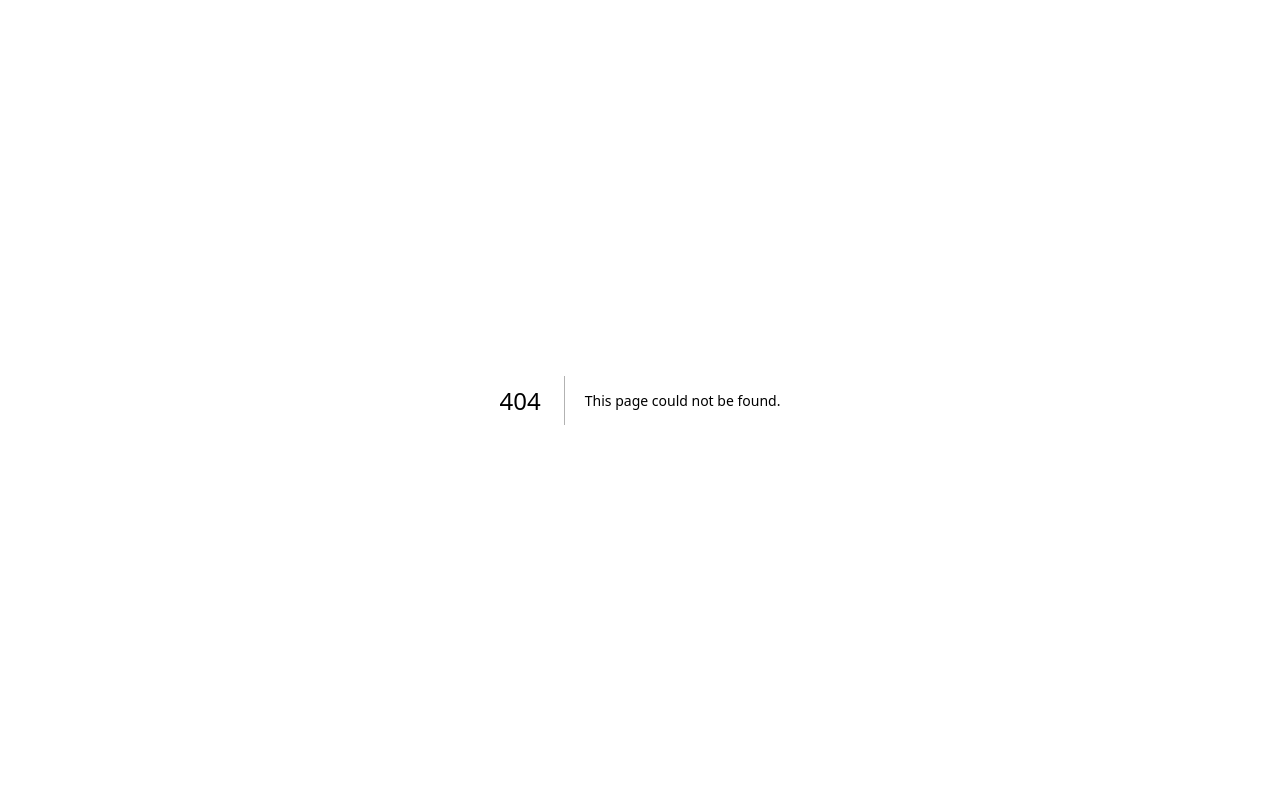
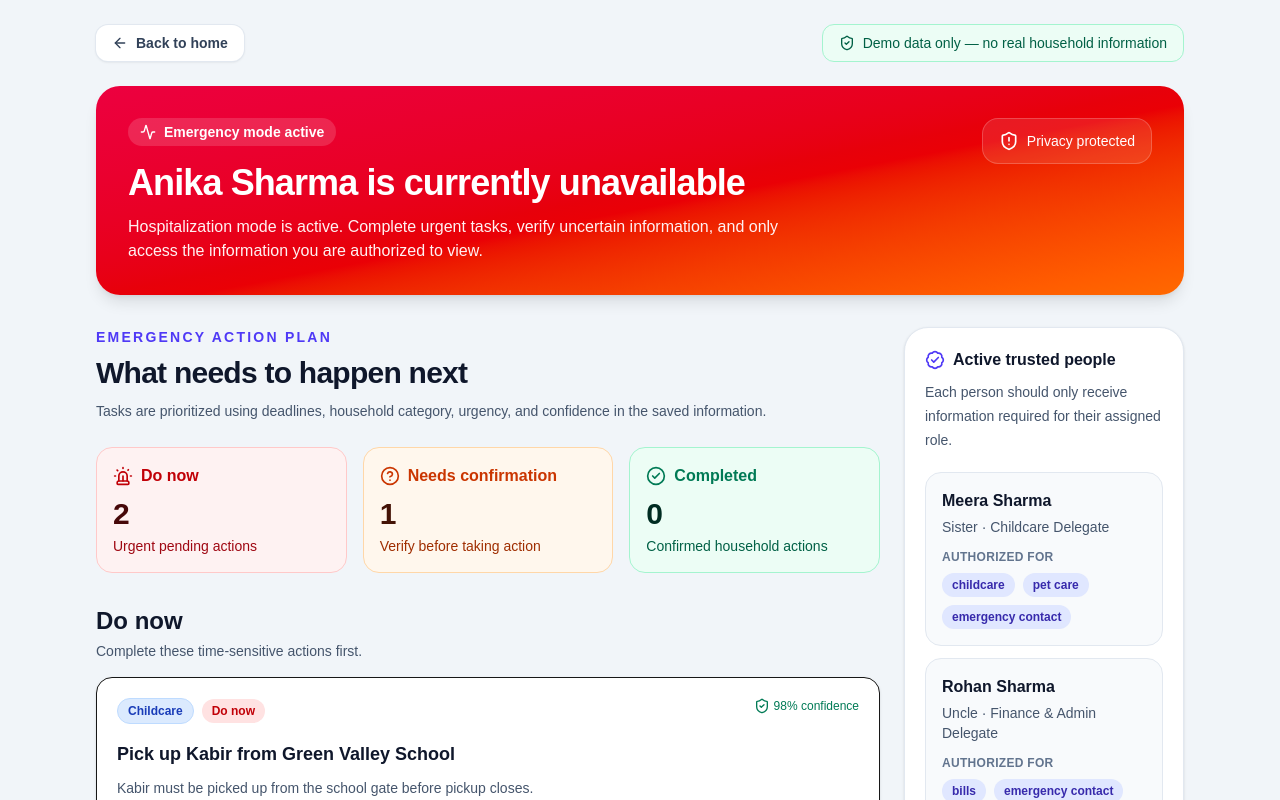
Before and after one commit to Mayank-Ninawe/last-mile-memory, a Next.js app: page /emergency in a window 1280 px wide. Before the commit this address had no page. Shown: the top 800 px of the page. Built offline with nearby package versions, Linux system fonts and the light colour scheme.

Commit message:
Add emergency mode dashboard page

```diff
--- /dev/null
+++ b/app/emergency/page.tsx
@@ -0,0 +1,118 @@
+import Link from "next/link";
+import { ArrowLeft, BadgeCheck, ShieldCheck } from "lucide-react";
+
+import { EmergencyBanner } from "@/components/emergency/emergency-banner";
+import { EmergencyTaskBoard } from "@/components/emergency/emergency-task-board";
+import { anikaHousehold } from "@/lib/demo/anika-household";
+
+export default function EmergencyPage() {
+  const activeDelegates = anikaHousehold.delegates.filter(
+    (delegate) => delegate.isActive,
+  );
+
+  return (
+    <main className="min-h-screen bg-slate-100">
+      <div className="mx-auto max-w-6xl px-4 py-6 sm:px-6 lg:px-8">
+        <div className="mb-6 flex flex-wrap items-center justify-between gap-4">
+          <Link
+            href="/"
+            className="inline-flex items-center gap-2 rounded-xl bg-white px-4 py-2 text-sm font-semibold text-slate-700 shadow-sm ring-1 ring-slate-200 transition hover:bg-slate-50"
+          >
+            <ArrowLeft className="h-4 w-4" />
+            Back to home
+          </Link>
+
+          <div className="inline-flex items-center gap-2 rounded-xl border border-emerald-200 bg-emerald-50 px-4 py-2 text-sm font-medium text-emerald-800">
+            <ShieldCheck className="h-4 w-4" />
+            Demo data only — no real household information
+          </div>
+        </div>
+
+        <EmergencyBanner
+          ownerName={anikaHousehold.ownerName}
+          mode="Hospitalization"
+        />
+
+        <section className="mt-8 grid gap-6 lg:grid-cols-[minmax(0,1fr)_280px]">
+          <div>
+            <div className="mb-6">
+              <p className="text-sm font-semibold uppercase tracking-[0.16em] text-indigo-600">
+                Emergency action plan
+              </p>
+              <h2 className="mt-2 text-3xl font-bold tracking-tight text-slate-900">
+                What needs to happen next
+              </h2>
+              <p className="mt-2 max-w-2xl text-sm leading-6 text-slate-600">
+                Tasks are prioritized using deadlines, household category,
+                urgency, and confidence in the saved information.
+              </p>
+            </div>
+
+            <EmergencyTaskBoard
+              initialTasks={anikaHousehold.tasks}
+              missingInformation={anikaHousehold.missingInformation}
+            />
+          </div>
+
+          <aside className="h-fit rounded-3xl border border-slate-200 bg-white p-5 shadow-sm">
+            <div className="flex items-center gap-2">
+              <BadgeCheck className="h-5 w-5 text-indigo-600" />
+              <h2 className="font-bold text-slate-900">
+                Active trusted people
+              </h2>
+            </div>
+
+            <p className="mt-2 text-sm leading-6 text-slate-600">
+              Each person should only receive information required for their
+              assigned role.
+            </p>
+
+            <div className="mt-5 space-y-3">
+              {activeDelegates.map((delegate) => (
+                <article
+                  key={delegate.id}
+                  className="rounded-2xl border border-slate-200 bg-slate-50 p-4"
+                >
+                  <p className="font-bold text-slate-900">{delegate.name}</p>
+                  <p className="mt-1 text-sm text-slate-600">
+                    {delegate.relationship} ·{" "}
+                    {delegate.role === "childcare_delegate"
+                      ? "Childcare Delegate"
+                      : "Finance & Admin Delegate"}
+                  </p>
+
+                  <p className="mt-3 text-xs font-semibold uppercase tracking-wide text-slate-500">
+                    Authorized for
+                  </p>
+
+                  <div className="mt-2 flex flex-wrap gap-2">
+                    {delegate.allowedCategories.map((category) => (
+                      <span
+                        key={category}
+                        className="rounded-full bg-indigo-100 px-2.5 py-1 text-xs font-semibold text-indigo-800"
+                      >
+                        {category.replace("_", " ")}
+                      </span>
+                    ))}
+                  </div>
+                </article>
+              ))}
+            </div>
+
+            <div className="mt-5 rounded-2xl border border-indigo-100 bg-indigo-50 p-4">
+              <p className="text-sm font-bold text-indigo-950">
+                Privacy principle
+              </p>
+              <p className="mt-1 text-sm leading-6 text-indigo-900">
+                Delegates should receive the minimum information necessary to
+                complete authorized tasks. They should not automatically see
+                personal records, private messages, or unrelated financial
+                details.
+              </p>
+            </div>
+          </aside>
+        </section>
+      </div>
+    </main>
+  );
+}
```
